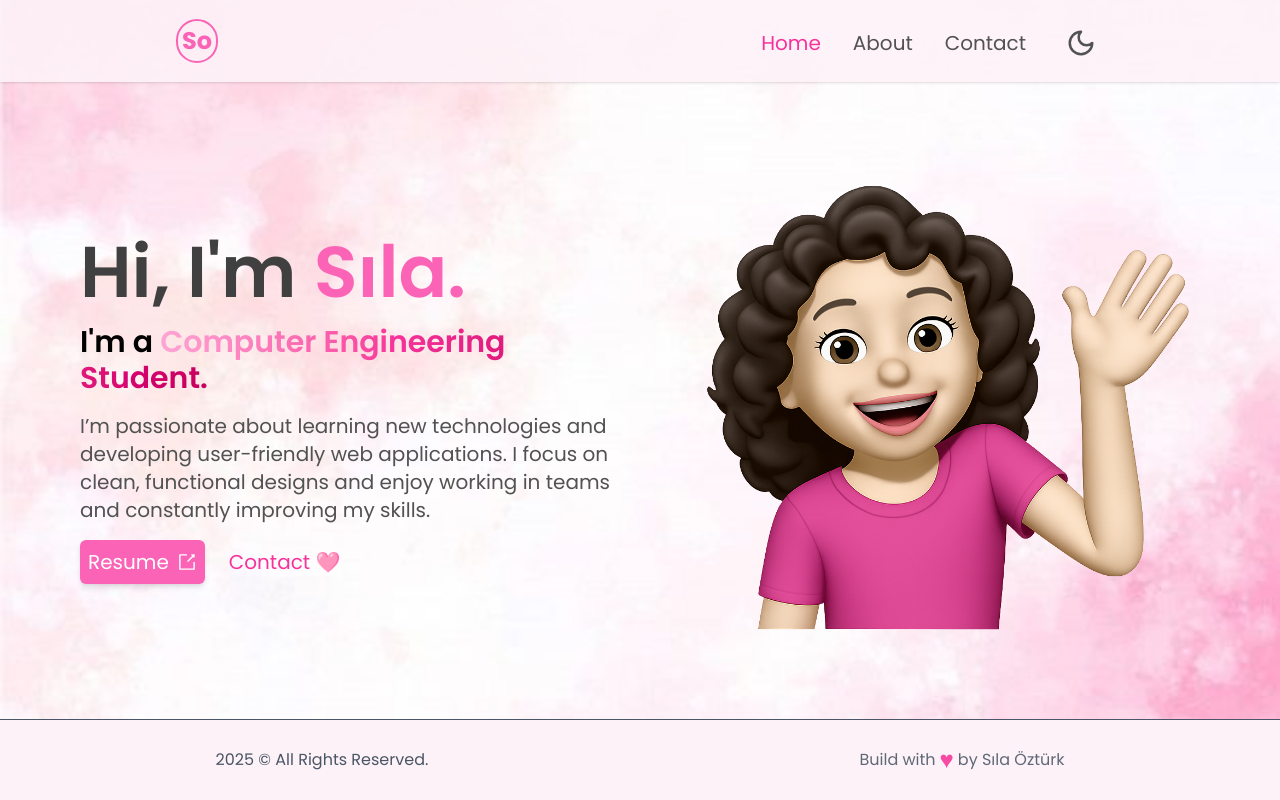
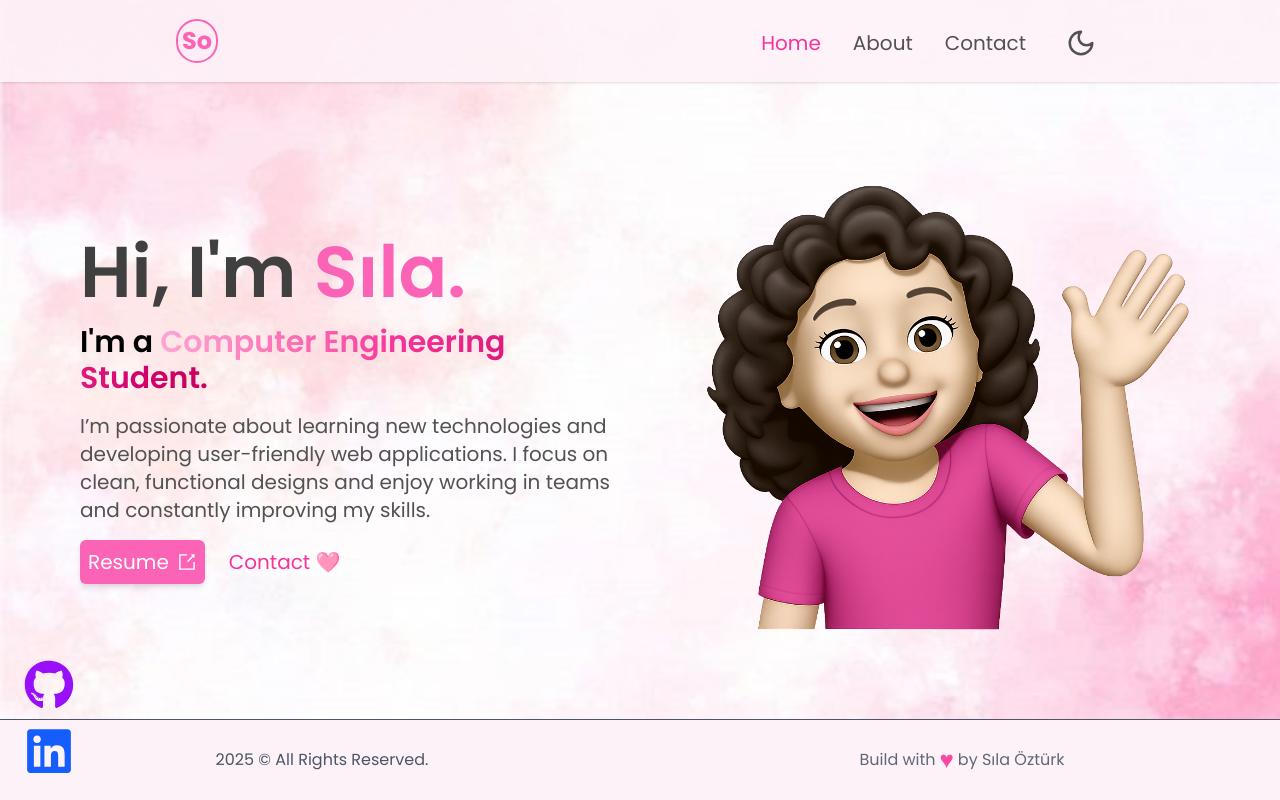
Before and after one commit to silaozturkk/my-portfolio, a Next.js app: page / in a window 1280 px wide. Built offline with nearby package versions, Linux system fonts and the light colour scheme.

Commit message:
SocialLinks added

```diff
--- a/app/layout.js
+++ b/app/layout.js
@@ -3,7 +3,7 @@ import Navbar from '@/components/Navbar.jsx';
 import Footer from '@/components/Footer';
 import { Poppins } from 'next/font/google';
 import Script from 'next/script';
-
+import SocialLinks from '@/components/SocialLinks';
 
 export const metadata = {
   title: "Sıla Öztürk",
@@ -31,8 +31,7 @@ export default function RootLayout({ children }) {
           `}
         </Script>
         <Navbar />
-
-
+        <SocialLinks />
         <div className='flex-grow'>
           {children}
         </div>
--- a/components/SocialLinks.jsx
+++ b/components/SocialLinks.jsx
@@ -3,7 +3,7 @@ import { FaGithub, FaLinkedin } from 'react-icons/fa';
 
 const SocialLinks = () => {
   return (
-    <div className="fixed bottom-6 left-6 flex flex-col gap-4 z-50 ">
+    <div className="hidden fixed bottom-6 left-6 md:flex flex-col gap-4 z-50 ">
       <a
         href="https://github.com/silaozturkk"
         target="_blank"
```
